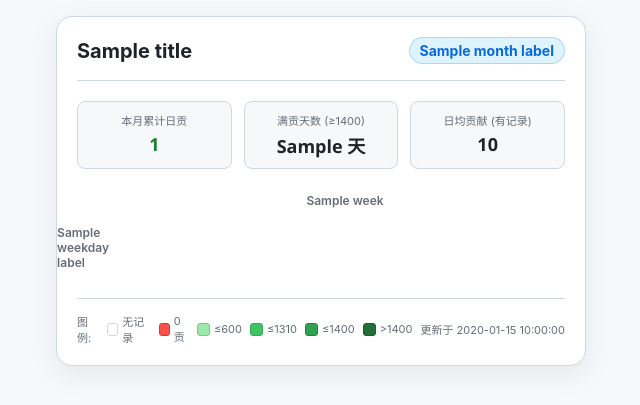
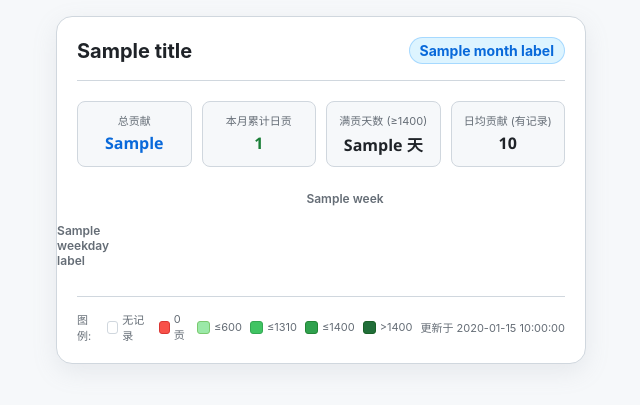
Before and after one commit to lzyllll/bqyx_bot, a Python web app: template render/templates/my_contribution.j2 in a window 1280 px wide. Shown: the top 405 px of the page, without its empty margins (319-959 px from the left). Run offline with Jinja, Linux system fonts and the light colour scheme; the template is opened without the code that fills it: most values are stand-ins (such as "Sample title", 1, 10 or a date in 2020).

Commit message:
feat: 贡献墙添加总贡献指标卡片并同步 bqyx_api 子模块

```diff
--- a/render/templates/my_contribution.j2
+++ b/render/templates/my_contribution.j2
@@ -78,8 +78,8 @@
     /* 统计信息栏 */
     .stats-bar {
       display: grid;
-      grid-template-columns: repeat(3, 1fr);
-      gap: 12px;
+      grid-template-columns: repeat(4, 1fr);
+      gap: 10px;
       margin-bottom: 24px;
     }
 
@@ -87,7 +87,7 @@
       background: #f6f8fa;
       border: 1px solid var(--border);
       border-radius: 8px;
-      padding: 10px 14px;
+      padding: 10px 8px;
       text-align: center;
     }
 
@@ -99,13 +99,20 @@
     }
 
     .stat-value {
-      font-size: 18px;
+      font-size: 16px;
       font-weight: 700;
       color: var(--text-main);
       font-family: 'Segoe UI', monospace;
+      white-space: nowrap;
+      overflow: hidden;
+      text-overflow: ellipsis;
     }
 
     .stat-value.highlight {
+      color: #0969da;
+    }
+
+    .stat-value.highlight-green {
       color: #1a7f37;
     }
 
@@ -291,8 +298,12 @@
     <!-- 统计信息 -->
     <div class="stats-bar">
       <div class="stat-card">
+        <div class="stat-label">总贡献</div>
+        <div class="stat-value highlight">{{ member_contribution }}</div>
+      </div>
+      <div class="stat-card">
         <div class="stat-label">本月累计日贡</div>
-        <div class="stat-value highlight">{{ total_contribution }}</div>
+        <div class="stat-value highlight-green">{{ total_contribution }}</div>
       </div>
       <div class="stat-card">
         <div class="stat-label">满贡天数 (≥1400)</div>
```
